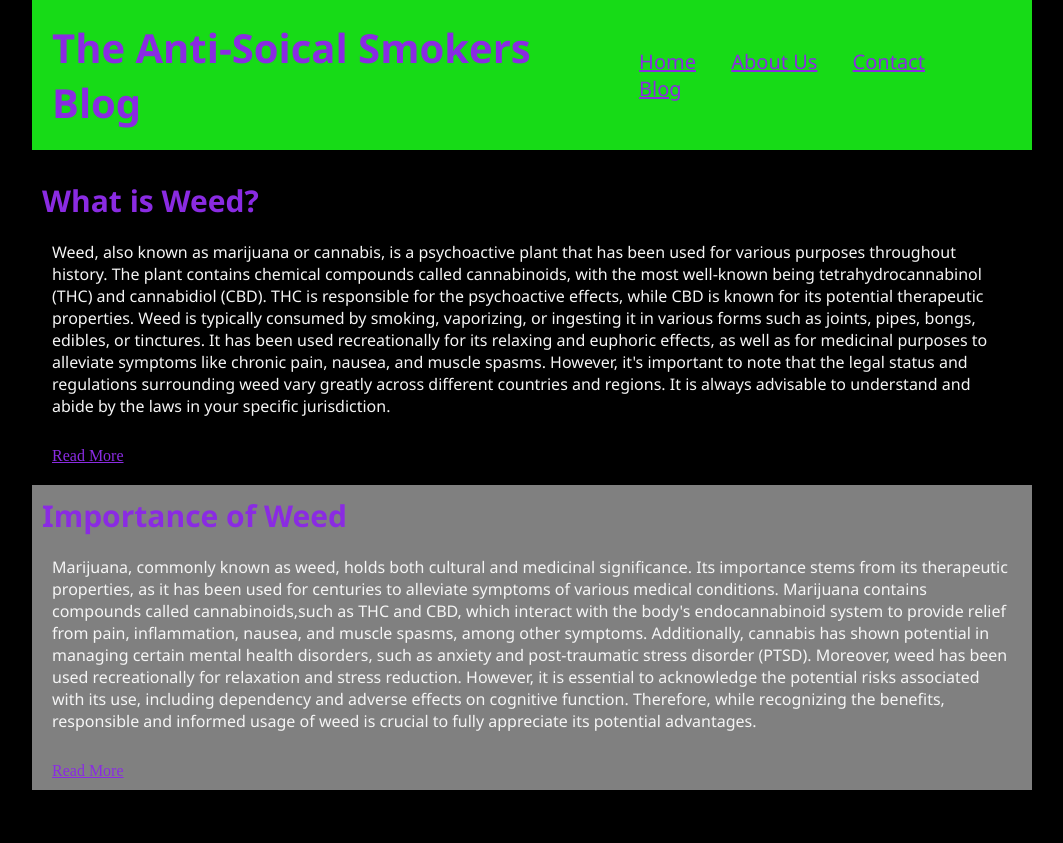
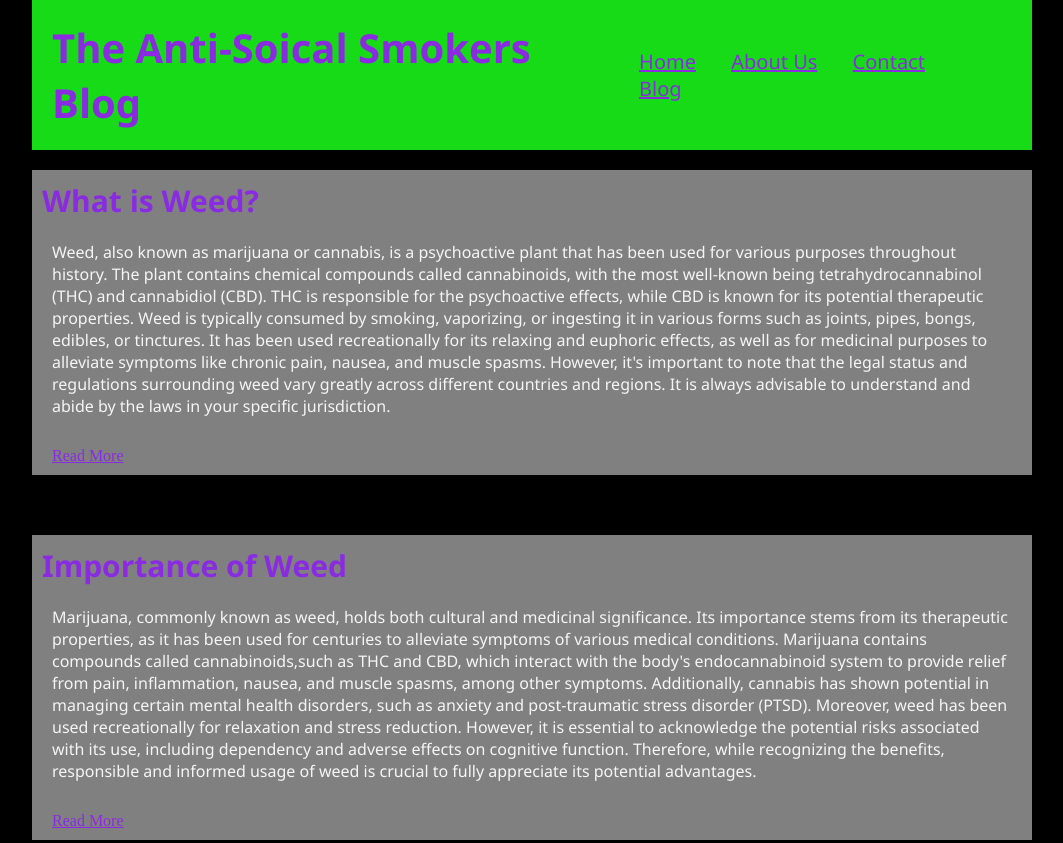
Before and after one commit to khayceeNG/khayceeng.github.io, a plain HTML site: page index.html in a window 1280 px wide. Shown: the top 843 px of the page, without its empty margins (108-1171 px from the left). Drawn offline with Linux system fonts and the light colour scheme.

Commit message:
git commit 	modified:   index.html

```diff
--- a/index.html
+++ b/index.html
@@ -21,7 +21,7 @@
   </header>
 
   <main>
-    <a>
+    <article>
       <h2>What is Weed?</h2>
       <p class="main-p"> Weed, also known as marijuana or cannabis, is a psychoactive plant that has been used for various purposes throughout history.
         The plant contains chemical compounds called cannabinoids, with the most well-known being tetrahydrocannabinol (THC) and cannabidiol (CBD).
```
